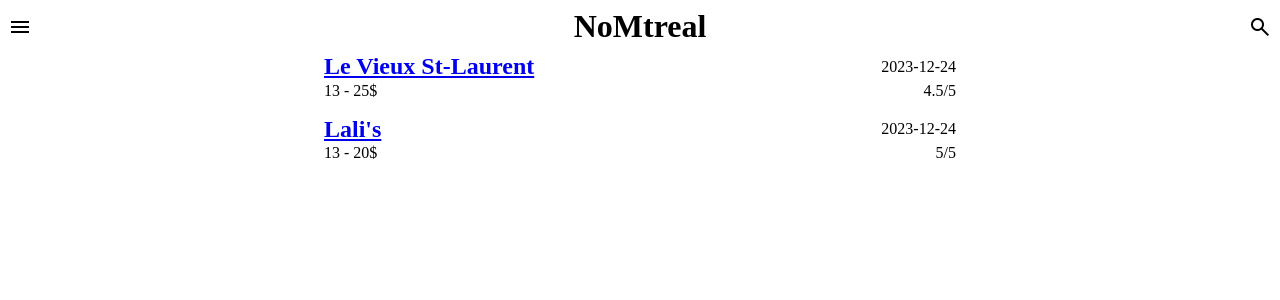
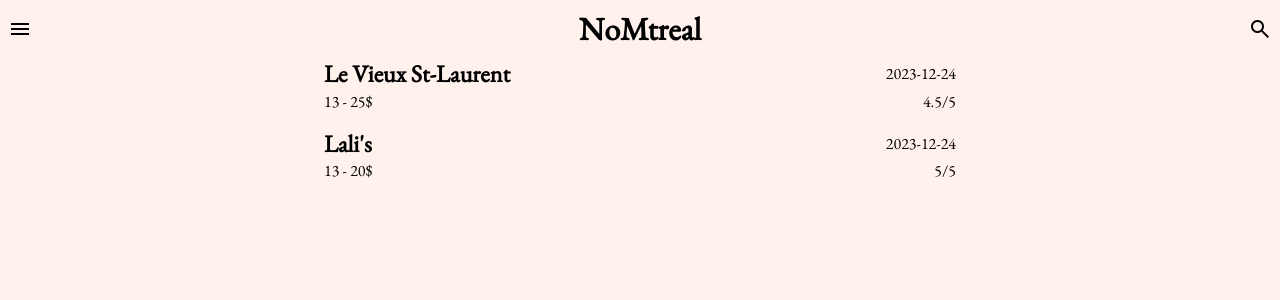
Before and after one commit to elkalt/nomtreal, a SvelteKit app: page /reviews in a window 1280 px wide. Shown: the top 300 px of the page. Built offline with nearby package versions, Linux system fonts and the light colour scheme.

Commit message:
Styling and location to maps

```diff
--- a/src/app.html
+++ b/src/app.html
@@ -4,6 +4,9 @@
 		<meta charset="utf-8" />
 		<link rel="icon" href="%sveltekit.assets%/favicon.png" />
 		<meta name="viewport" content="width=device-width, initial-scale=1" />
+		<link rel="preconnect" href="https://fonts.googleapis.com">
+		<link rel="preconnect" href="https://fonts.gstatic.com" crossorigin>
+		<link href="https://fonts.googleapis.com/css2?family=EB+Garamond&display=swap" rel="stylesheet">
 		%sveltekit.head%
 	</head>
 	<body data-sveltekit-preload-data="hover">
--- a/src/lib/app.scss
+++ b/src/lib/app.scss
@@ -1,8 +1,31 @@
 :root {
-  --background-color: #fafafa;
+  --background-color: #fff1ec;
 }
 
-h1, h2, p {
+:global(body) {
+  background-color: var(--background-color);
+  height: 100%;
+}
+
+:global(h1), :global(h2), :global(p) {
   padding: 0;
   margin: 0;
+  font-family: 'EB Garamond', serif;
 }
+
+.material-symbols-outlined {
+  font-variation-settings:
+    'FILL' 0,
+    'wght' 400,
+    'GRAD' 0,
+    'opsz' 24;
+  cursor: pointer;
+
+  &:hover {
+    font-variation-settings:
+      'FILL' 0,
+      'wght' 700,
+      'GRAD' 0,
+      'opsz' 24;
+  }
+}
--- a/src/lib/review-info.ts
+++ b/src/lib/review-info.ts
@@ -3,6 +3,7 @@
   rating: number;
   priceRange: number[];
   date: Date;
+  location: string;
 }
 
 export const reviews: ReviewInfo[] = [
@@ -10,12 +11,14 @@
     name: "Le Vieux St-Laurent",
     rating: 4.5,
     priceRange: [13, 25],
-    date: new Date("2023-12-24")
+    date: new Date("2023-12-24"),
+    location: "https://maps.app.goo.gl/Ffiy43gfTCTJ35pT9"
   },
   {
     name: "Lali's",
     rating: 5,
     priceRange: [13, 20],
-    date: new Date("2023-12-24")
+    date: new Date("2023-12-24"),
+    location: "https://maps.app.goo.gl/So6M3RJWysTgzgGZ9"
   },
 ];
--- a/src/routes/+layout.svelte
+++ b/src/routes/+layout.svelte
@@ -9,7 +9,7 @@
     </span>
   </div>
   <div class="header-element">
-    <h1>NoMtreal</h1>
+    <h1><a href="/reviews/">NoMtreal</a></h1>
   </div>
   <div class="header-element">
     <span class="material-symbols-outlined">
@@ -33,20 +33,12 @@
       align-items: center;
       text-align: center;
 
-      .material-symbols-outlined {
-        font-variation-settings:
-          'FILL' 0,
-          'wght' 400,
-          'GRAD' 0,
-          'opsz' 24;
-        cursor: pointer;
+      a {
+        text-decoration: none;
+        color: black;
 
         &:hover {
-          font-variation-settings:
-            'FILL' 0,
-            'wght' 700,
-            'GRAD' 0,
-            'opsz' 24;
+          text-shadow: 0px 1px 0px gray;
         }
       }
     }
--- a/src/routes/reviews/+page.svelte
+++ b/src/routes/reviews/+page.svelte
@@ -4,22 +4,21 @@
 
 <div class="reviews-container">
   {#each reviews as review}
-    <div class="review">
+    <a href={"/reviews/" + review.name.replace(/\s/g, '-').toLowerCase()}>
       <div class="row">
-        <h2><a href={"/reviews/" + review.name.replace(/\s/g, '-').toLowerCase()}>{review.name}</a></h2>
+        <h2>{review.name}</h2>
         <p>{new Date(review.date).toISOString().split('T')[0]}</p>
       </div>
       <div class="row">
         <p>{review.priceRange[0]} - {review.priceRange[1]}$</p>
         <p>{review.rating}/5</p>
       </div>
-    </div>
+    </a>
   {/each}
 </div>
 
 <style lang="scss">
   @import '$lib/app.scss';
-
   .reviews-container {
     display: flex;
     flex-direction: column;
@@ -34,13 +33,23 @@
       width: 100%;
     }
 
-    .review {
+    a {
       display: flex;
       flex-direction: column;
       align-items: center;
       justify-content: space-between;
       width: 100%;
       gap: 0.1rem;
+
+      text-decoration: none;
+      color: black;
+
+      text-decoration: none;
+      color: black;
+
+      &:hover {
+        text-shadow: 0px 1px 0px gray;
+      }
 
       .row {
         display: flex;
```
Also changed, not shown: src/routes/reviews/[slug]/+page.svelte (+31 -10 lines).
